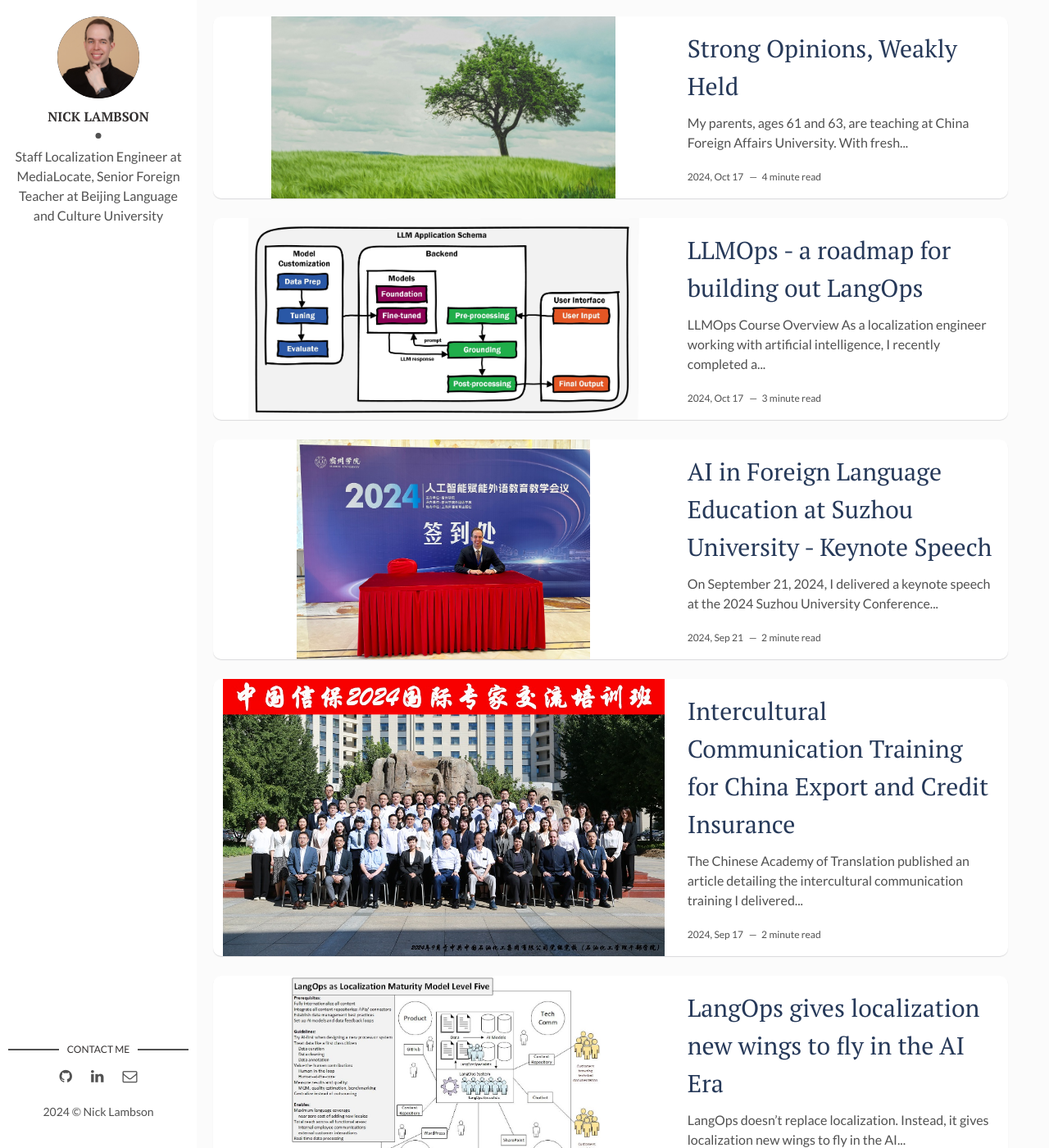
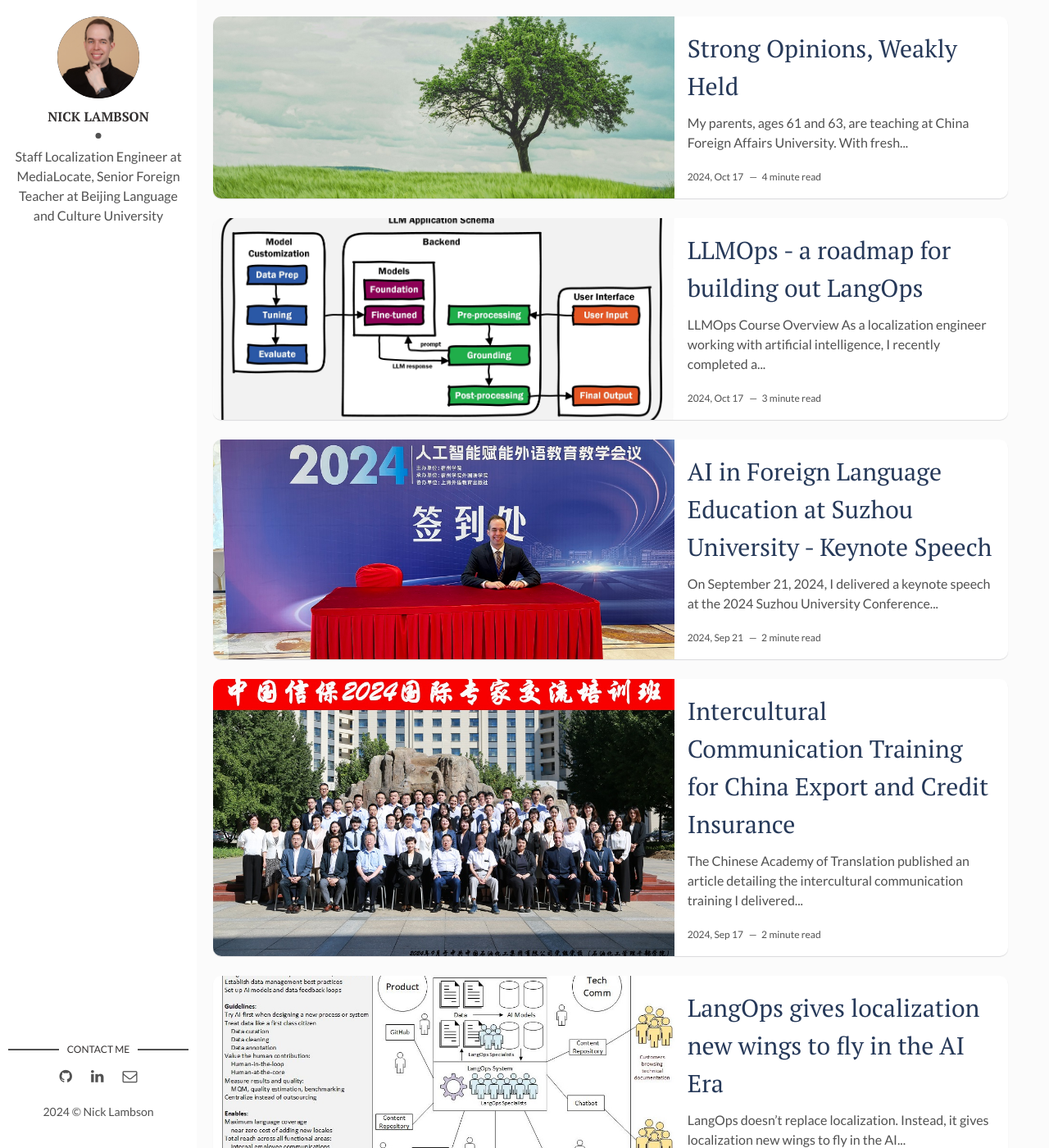
Before and after one commit to nicklambson/nicklambson.github.io, a Jekyll site: the page built from index.html, in a window 1280 px wide and 1400 px high. Shown: the whole window at 82% size. Built offline with Jekyll 4.4.1, drawn with Linux system fonts in a browser that asks for light colours; the list of posts is cut into pages by our own code.

Commit message:
Update main.css

```diff
--- a/assets/css/main.css
+++ b/assets/css/main.css
@@ -1141,7 +1141,7 @@ footer .copyright {
   height: auto; /* Maintain aspect ratio */
   max-width: 100%;
   min-height: 11rem;
-  background-size: contain; /* Ensure the background covers the container */
+  background-size: cover; /* Ensure the background covers the container */
   background-position: center; /* Center the background image */
   background-repeat: no-repeat;
   object-fit: cover; /* Add this line to ensure the image covers the container without being cut off */
```
